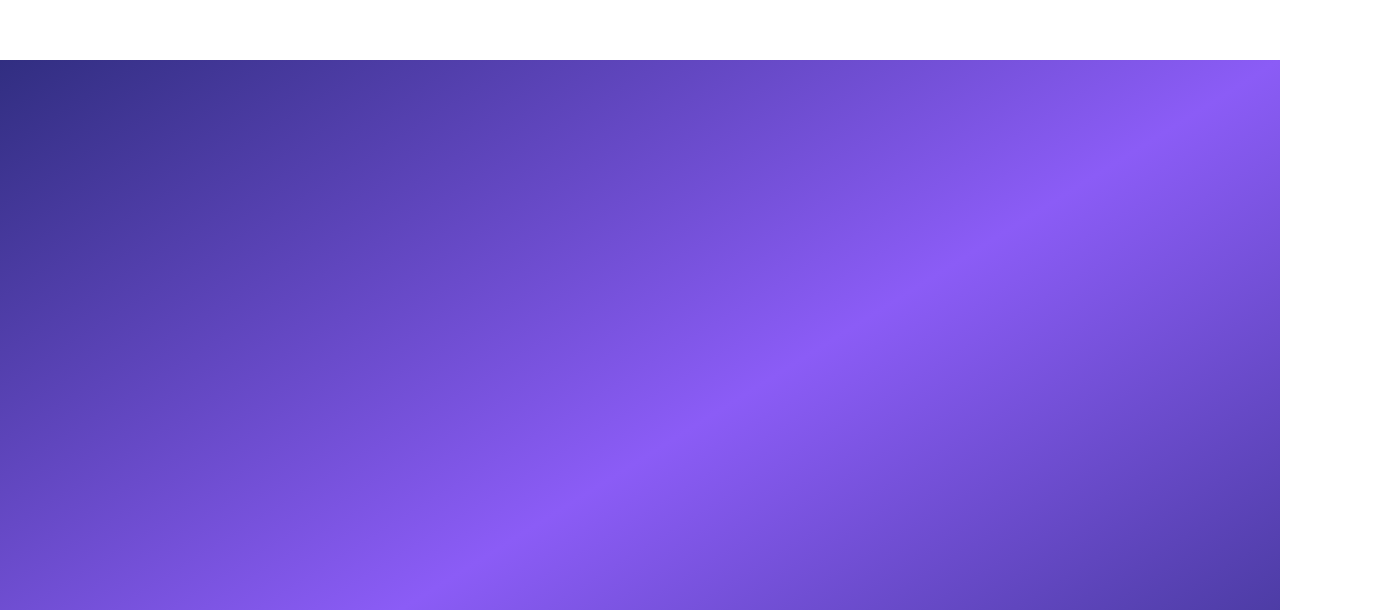
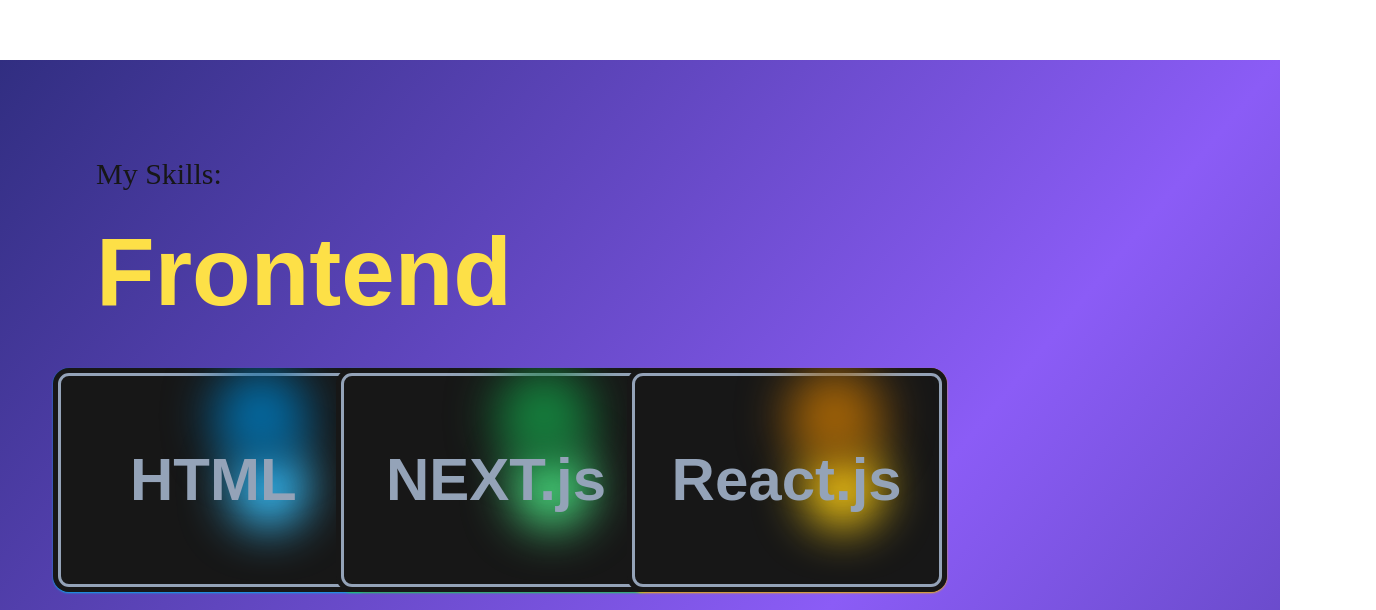
Before and after one commit to ojaswi1234/portfolio, a Next.js app: page / in a window 1280 px wide. Shown: the part 2124-2734 px from the top of the page, 1376 px wide, since content can reach past the window. Built offline with nearby package versions, Linux system fonts and the light colour scheme.

Commit message:
updated code

```diff
--- a/app/page.js
+++ b/app/page.js
@@ -68,8 +68,8 @@
       opacity:0,
       scrollTrigger:{
         trigger:"#intro3",
-        start:"top 77%",
-        end: "bottom 80%",
+        start:"top 80%",
+        end: "bottom 50%",
         stagger: 0.01,
         scrub: true,
       },
@@ -78,7 +78,7 @@
 
   return (
     <main className="w-screen h-screen ">
-      <div className="w-screen h-16 bg-white flex items-center text-black sticky">
+      <div className="w-screen h-16 bg-white flex items-center text-black sticky z-10">
         <div className="w-fit h-fit flex ml-10 font-bold font-merienda text-3xl">
           {["P", "O", "R", "T", "F", "O", "L", "I", "O"].map((item, index) => (
             <h1
@@ -103,7 +103,7 @@
         </div>
       </div>
       <div className="w-screen h-full  bg-cover  flex flex-col items-center justify-center" >
-      <video autoPlay loop muted className="absolute inset-0 w-full h-full object-cover">
+      <video autoPlay loop muted className="absolute inset-0 w-full h-full object-cover hue-rotate-180">
           <source src="/vecteezy_fading-green-and-blue-line-for-technology-background_2404976.mp4" type="video/mp4" />
           < source src="/vecteezy_fading-green-and-blue-line-for-technology-background_2404976.webm" type="video/webm" />
         </video>
@@ -130,9 +130,84 @@
         WELCOME TO MY PORTFOLIO
         </h3>
       </div>
-      <div className="w-screen h-full bg-gradient-to-tl from-indigo-900 via-violet-500 to-indigo-900 flex flex-col items-center justify-center">
 
+      <div className="w-screen h-fit bg-gradient-to-tl from-indigo-900 via-violet-500 to-indigo-900 pb-10 ">
+        <h1 className="text-3xl translate-x-24 translate-y-24 font-merienda">My Skills: </h1>
+       <h2 className="text-yellow-300 translate-x-24 translate-y-32 font-bold text-8xl transition-transform duration-500 hover:scale-110">Frontend</h2>
+        <div className="w-screen h-fit grid grid-cols-3   gap-y-5 place-items-center justify-items-center mt-44 text-black">
+
+        <div className="bg-sky-700 rounded-2xl shadow-sm shadow-sky-500 outline outline-slate-400 -outline-offset-8">
+          <div className="group overflow-hidden relative after:duration-500 before:duration-500  duration-500 hover:after:duration-500 hover:after:translate-x-24 hover:before:translate-y-12 hover:before:-translate-x-32 hover:duration-500 after:absolute after:w-24 after:h-24 after:bg-sky-700 after:rounded-full  after:blur-xl after:bottom-32 after:right-16  before:absolute before:w-20 before:h-20 before:bg-sky-400 before:rounded-full  before:blur-xl before:top-20 before:right-16  hover:rotate-12 flex justify-center items-center h-56 w-80  bg-neutral-900 rounded-2xl outline outline-slate-400 -outline-offset-8">
+            <div className="z-10 flex flex-col items-center gap-2">
+              <span className="text-slate-400 text-6xl font-bold">HTML</span>
+            </div>
+          </div>
+        </div>
+
+        <div className="bg-green-800 rounded-2xl shadow-sm shadow-green-500 outline outline-slate-400 -outline-offset-8 -ml-72">
+          <div className="group overflow-hidden relative after:duration-500 before:duration-500  duration-500 hover:after:duration-500 hover:after:translate-x-24 hover:before:translate-y-12 hover:before:-translate-x-32 hover:duration-500 after:absolute after:w-24 after:h-24 after:bg-green-700 after:rounded-full  after:blur-xl after:bottom-32 after:right-16  before:absolute before:w-20 before:h-20 before:bg-green-400 before:rounded-full  before:blur-xl before:top-20 before:right-16  hover:rotate-12 flex justify-center items-center h-56 w-80  bg-neutral-900 rounded-2xl outline outline-slate-400 -outline-offset-8">
+            <div className="z-10 flex flex-col items-center gap-2">
+              <span className="text-slate-400 text-6xl font-bold">NEXT.js</span>
+            </div>
+          </div>
+        </div>
+
+        <div className="bg-yellow-800 rounded-2xl shadow-sm shadow-yellow-500 outline outline-slate-400 -outline-offset-8 -ml-96 mr-44 ">
+          <div className="group overflow-hidden relative after:duration-500 before:duration-500  duration-500 hover:after:duration-500 hover:after:translate-x-24 hover:before:translate-y-12 hover:before:-translate-x-32 hover:duration-500 after:absolute after:w-24 after:h-24 after:bg-yellow-700 after:rounded-full  after:blur-xl after:bottom-32 after:right-16  before:absolute before:w-20 before:h-20 before:bg-yellow-400 before:rounded-full  before:blur-xl before:top-20 before:right-16  hover:rotate-12 flex justify-center items-center h-56 w-80  bg-neutral-900 rounded-2xl outline outline-slate-400 -outline-offset-8">
+            <div className="z-10 flex flex-col items-center gap-2">
+              <span className="text-slate-400 text-6xl font-bold">React.js</span>
+            </div>
+          </div>
+        </div>
+
+
+        <div className="w-fit bg-red-900 rounded-2xl shadow-sm shadow-red-500 outline outline-slate-400 -outline-offset-8 ml-24">
+          <div className="w-fit group overflow-hidden relative after:duration-500 before:duration-500  duration-500 hover:after:duration-500 hover:after:translate-x-24 hover:before:translate-y-12 hover:before:-translate-x-32 hover:duration-500 after:absolute after:w-24 after:h-24 after:bg-red-700 after:rounded-full  after:blur-xl after:bottom-32 after:right-36  before:absolute before:w-20 before:h-20 before:bg-red-400 before:rounded-full  before:blur-xl before:top-20 before:right-36  hover:rotate-12 flex justify-center items-center h-56  bg-neutral-900 rounded-2xl outline outline-slate-400 -outline-offset-8">
+            <div className="z-10 flex flex-col items-center gap-2">
+              <span className="text-slate-400 text-6xl font-bold p-7">JAVASCRIPT</span>
+            </div>
+          </div>
+        </div>
+
+        <div className="bg-indigo-700 rounded-2xl shadow-sm shadow-indigo-500 outline outline-slate-400 -outline-offset-8 -mr-24">
+          <div className="w-fit group overflow-hidden relative after:duration-500 before:duration-500  duration-500 hover:after:duration-500 hover:after:translate-x-24 hover:before:translate-y-12 hover:before:-translate-x-32 hover:duration-500 after:absolute after:w-24 after:h-24 after:bg-indigo-700 after:rounded-full  after:blur-xl after:bottom-32 after:right-52  before:absolute before:w-20 before:h-20 before:bg-indigo-400 before:rounded-full  before:blur-xl before:top-20 before:right-52  hover:rotate-12 flex justify-center items-center h-56  bg-neutral-900 rounded-2xl outline outline-slate-400 -outline-offset-8">
+            <div className="z-10 flex flex-col items-center gap-2">
+              <span className="text-slate-400 text-6xl font-bold p-10">TAILWIND CSS</span>
+            </div>
+          </div>
+        </div>
+
+        </div>
+        <h2 className="text-green-300 translate-x-24 translate-y-32 font-bold text-8xl transition-transform duration-500 hover:scale-110">Backend</h2>
+    <div className="w-screen h-fit grid grid-cols-2 gap-y-5 place-items-center justify-items-center mt-44 text-black">
+
+<div className="bg-sky-700 rounded-2xl shadow-sm shadow-sky-500 outline outline-slate-400 -outline-offset-8 -ml-60">
+  <div className="group overflow-hidden relative after:duration-500 before:duration-500  duration-500 hover:after:duration-500 hover:after:translate-x-24 hover:before:translate-y-12 hover:before:-translate-x-32 hover:duration-500 after:absolute after:w-24 after:h-24 after:bg-sky-700 after:rounded-full  after:blur-xl after:bottom-32 after:right-16  before:absolute before:w-20 before:h-20 before:bg-sky-400 before:rounded-full  before:blur-xl before:top-20 before:right-16  hover:rotate-12 flex justify-center items-center h-56 w-80  bg-neutral-900 rounded-2xl outline outline-slate-400 -outline-offset-8">
+    <div className="z-10 flex flex-col items-center gap-2">
+      <span className="text-slate-400 text-6xl font-bold">NODE.js</span>
+    </div>
+  </div>
+</div>
+
+<div className="w-fit bg-red-900 rounded-2xl shadow-sm shadow-red-500 outline outline-slate-400 -outline-offset-8 -translate-x-96 -ml-72">
+  <div className="w-fit group overflow-hidden relative after:duration-500 before:duration-500  duration-500 hover:after:duration-500 hover:after:translate-x-24 hover:before:translate-y-12 hover:before:-translate-x-32 hover:duration-500 after:absolute after:w-24 after:h-24 after:bg-red-700 after:rounded-full  after:blur-xl after:bottom-32 after:right-16  before:absolute before:w-20 before:h-20 before:bg-red-400 before:rounded-full  before:blur-xl before:top-20 before:right-16  hover:rotate-12 flex justify-center items-center h-56  bg-neutral-900 rounded-2xl outline outline-slate-400 -outline-offset-8">
+    <div className="z-10 flex flex-col items-center gap-2">
+      <span className="text-slate-400 text-6xl font-bold p-24">SQL</span>
+    </div>
+  </div>
+</div>
+
+<div className="bg-green-800 rounded-2xl shadow-sm shadow-green-500 outline outline-slate-400 -outline-offset-8 ml-14">
+  <div className="w-fit group overflow-hidden relative after:duration-500 before:duration-500  duration-500 hover:after:duration-500 hover:after:translate-x-24 hover:before:translate-y-12 hover:before:-translate-x-32 hover:duration-500 after:absolute after:w-24 after:h-24 after:bg-green-700 after:rounded-full  after:blur-xl after:bottom-32 after:right-64  before:absolute before:w-20 before:h-20 before:bg-green-400 before:rounded-full  before:blur-xl before:top-20 before:right-64  hover:rotate-12 flex justify-center items-center h-56  bg-neutral-900 rounded-2xl outline outline-slate-400 -outline-offset-8">
+    <div className="z-10 flex flex-col items-center gap-2">
+      <span className="text-slate-400 text-6xl font-bold p-32">EXPRESS.js</span>
+    </div>
+  </div>
+</div>
+
+</div>
       </div>
+      <div>h</div>
     </main>
   );
 }
```
